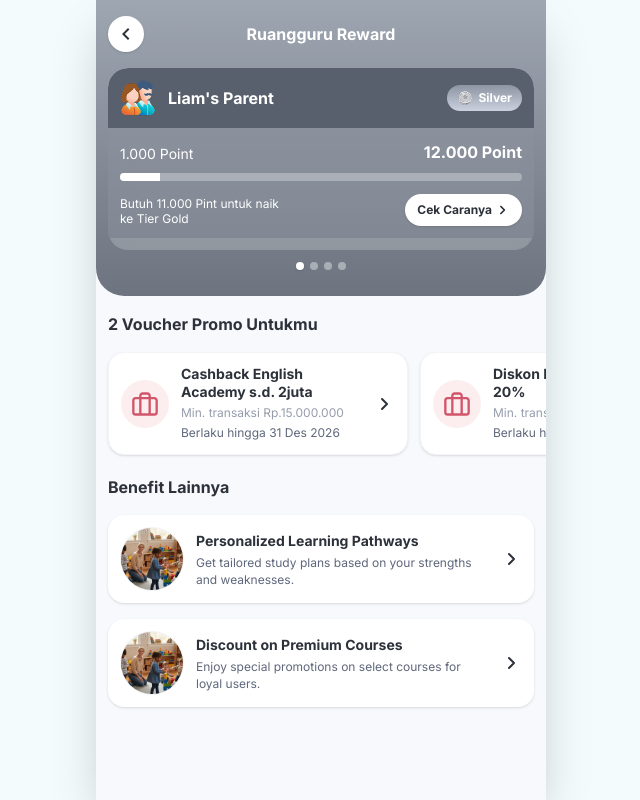
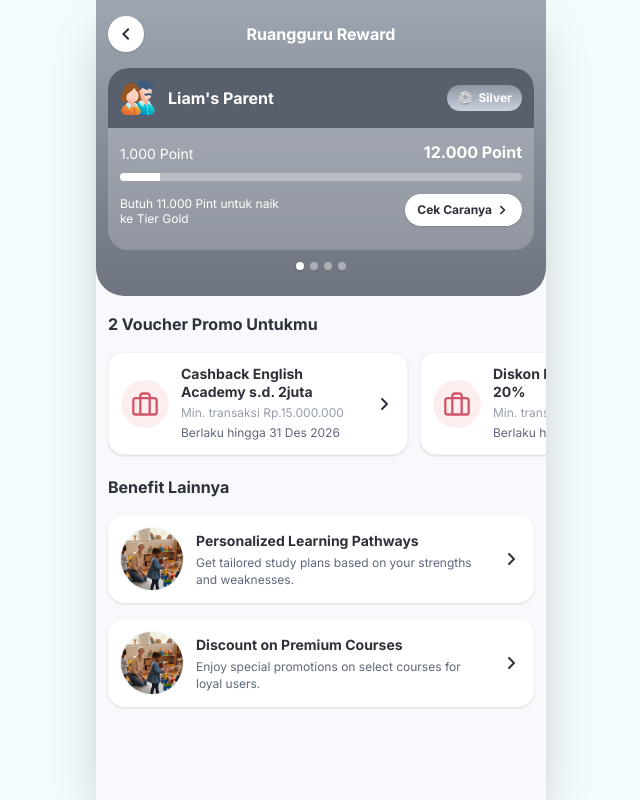
Before and after one commit to hhidro29/parent-app, a Next.js app in the folder apps/web/: page /reward in a window 1280 px wide. Shown: the whole page, without its empty margins (319-959 px from the left). Built offline with nearby package versions, Linux system fonts and the light colour scheme.

Commit message:
style(reward): refine UI details (gradients, spacing, card transparency)

```diff
--- a/apps/web/src/app/reward/page.tsx
+++ b/apps/web/src/app/reward/page.tsx
@@ -88,7 +88,7 @@ export default function RewardPage() {
 
                         {/* Bottom Section: Progress */}
                         {/* Measurement: Height 110px */}
-                        <div className="bg-[#6A7181]/40 h-[110px] p-[12px] flex flex-col justify-between relative">
+                        <div className="h-[110px] p-[12px] flex flex-col justify-between relative">
                             {/* Points Text */}
                             <div className="flex justify-between items-end text-white mb-[8px]">
                                 <span className="text-[14px]">1.000 Point</span>
```
